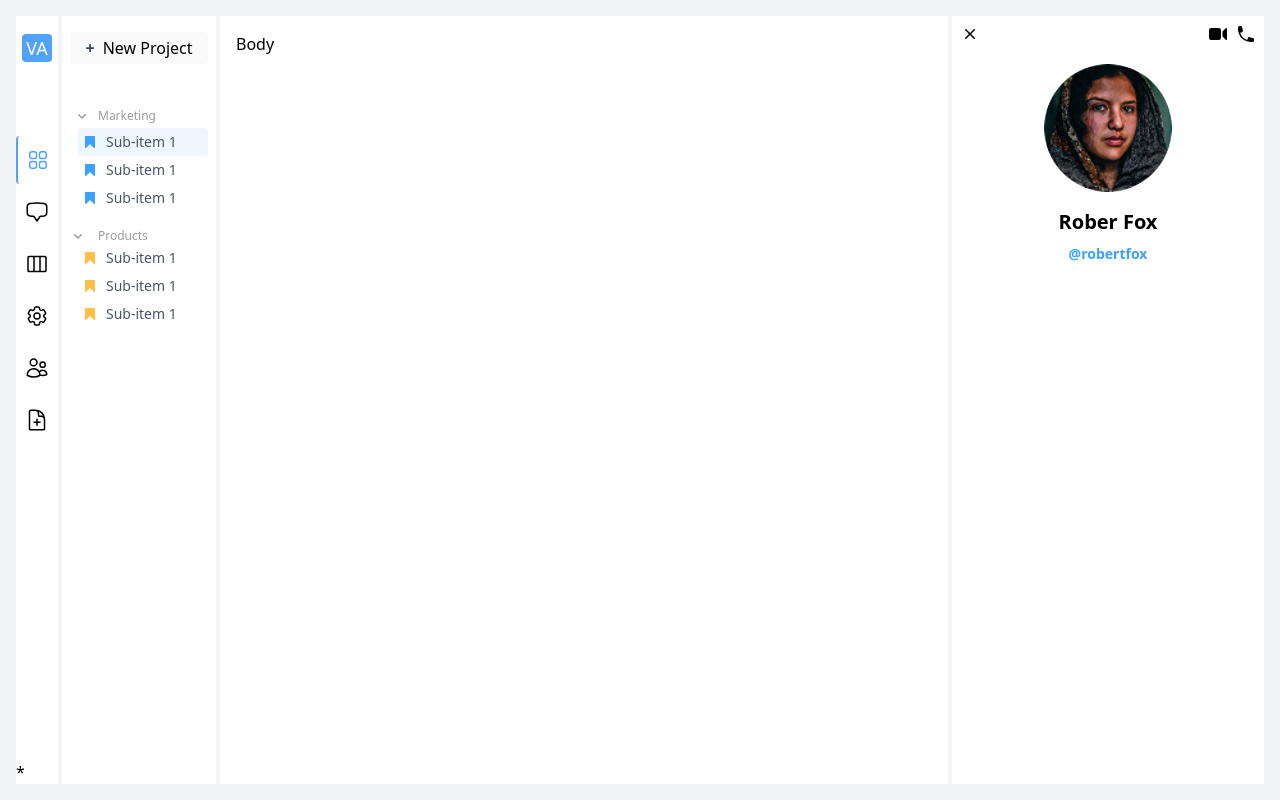
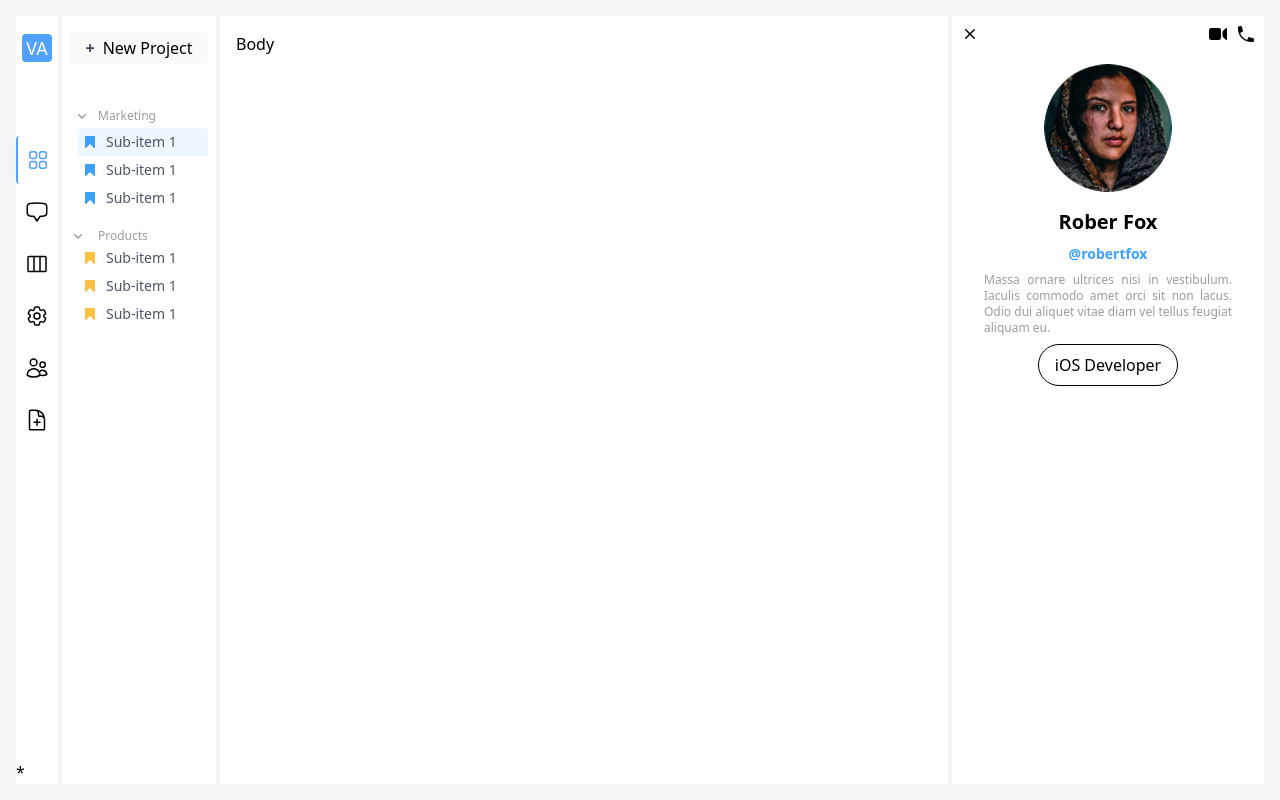
Before and after one commit to Lova1401Code/task-manager-frontend, a React (Vite) app: page / in a window 1280 px wide. Built offline with nearby package versions, Linux system fonts and the light colour scheme.

Commit message:
feat: add profile description and job title to ExtendProfile component

```diff
--- a/src/pages/ExtendProfile.jsx
+++ b/src/pages/ExtendProfile.jsx
@@ -23,6 +23,8 @@ export default function ExtendProfile() {
             <div className="text-center space-y-2 mt-4">
                 <h2 className="text-xl font-bold">Rober Fox</h2>
                 <h3 className="text-[#3BA1FF] text-sm font-semibold">@robertfox</h3>
+                <p className="text-[#9C9C9C] text-xs text-justify px-6">Massa ornare ultrices nisi in vestibulum. Iaculis commodo amet orci sit non lacus. Odio dui aliquet vitae diam vel tellus feugiat aliquam eu.</p>
+                <button className="px-4 py-2 rounded-full border">iOS Developer</button>
             </div>
         </div>
     </div>
```
